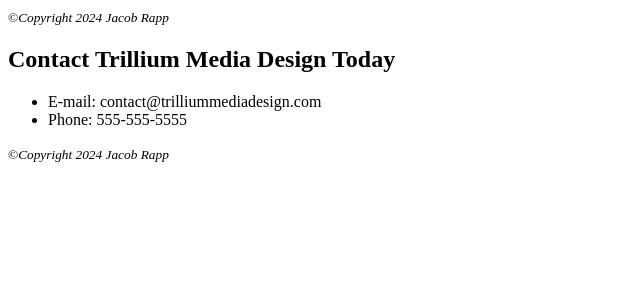
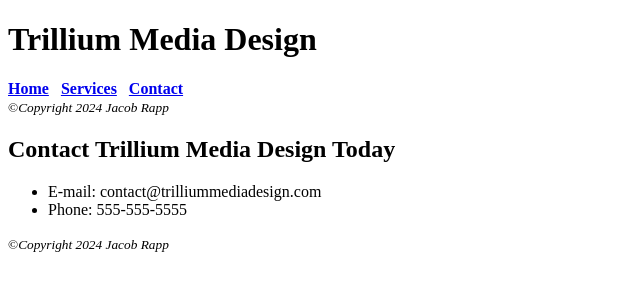
Before and after one commit to JRapp2026/Chapter_2, a plain HTML site: page contact.html in a window 1280 px wide. Shown: the whole page, without its empty margins (0-640 px from the left). Drawn offline with Linux system fonts and the light colour scheme.

Commit message:
update website

```diff
--- a/contact.html
+++ b/contact.html
@@ -3,8 +3,18 @@
 <head>
     <meta charset="UTF-8">
     <meta name="viewport" content="width=device-width, initial-scale=1.0">
-    <title>Document</title>
+    <title>Trillium Media Design</title>
 </head>
+<header>
+    <h1>Trillium Media Design</h1>
+</header>
+<nav>
+    <b><a href="index.html">Home</a> &nbsp;
+    <a href="services.html">Services</a> &nbsp;
+
+    <a href="contact.html">Contact</a>
+    </b>
+    </nav>
 <body>
     <footer>
     <small>&copy;<i>Copyright 2024 Jacob Rapp</small></i>
```
Also changed, not shown: services.html (+1 -1 lines).
